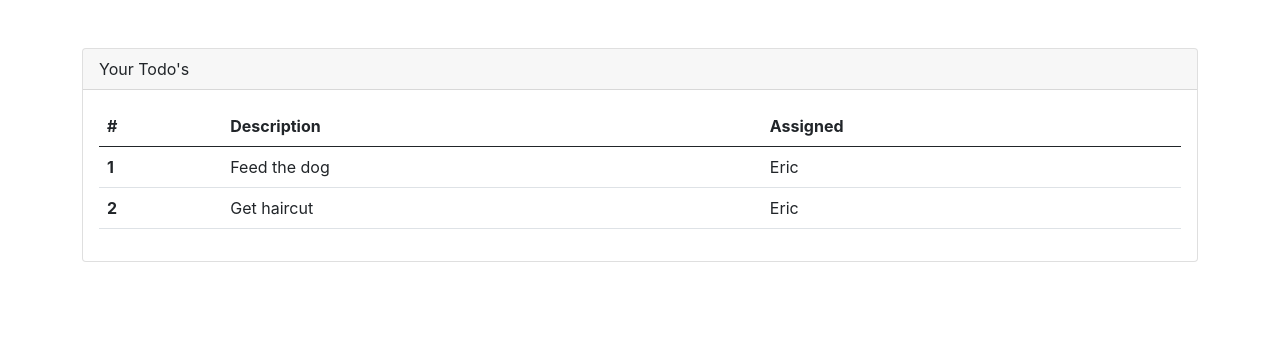
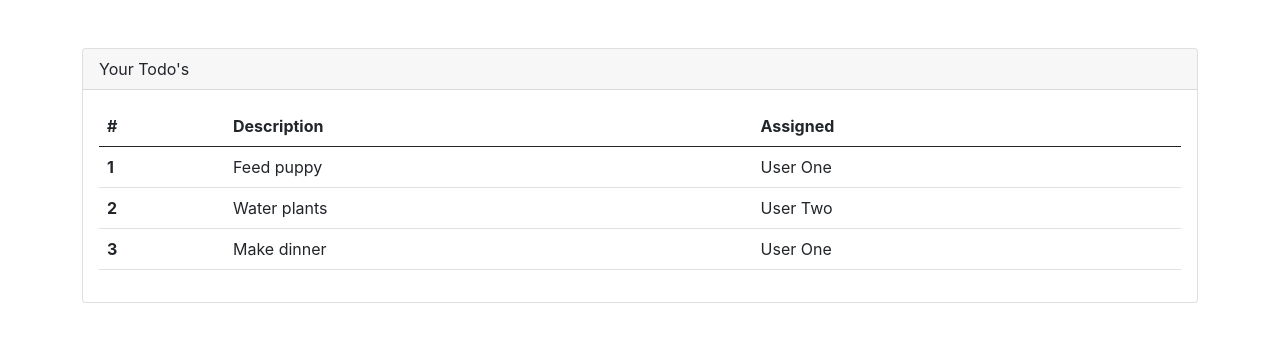
Before and after one commit to kristinaradeva1/React-Todos-Application, a React (Create React App) app: page / in a window 1280 px wide. Shown: the top 342 px of the page. Built offline with nearby package versions, Linux system fonts and the light colour scheme.

Commit message:
Passed data to the component dynamically

```diff
--- a/src/App.js
+++ b/src/App.js
@@ -2,6 +2,13 @@
 import TodoRowItem from './components/TodoRowItem';
 
 function App() {
+
+  const todos = [
+    {rowNumber: 1, rowDescription: 'Feed puppy', rowAssigned: 'User One'},
+    {rowNumber: 2, rowDescription: 'Water plants', rowAssigned: 'User Two'},
+    {rowNumber: 3, rowDescription: 'Make dinner', rowAssigned: 'User One'}
+  ]
+
   return (
     <div className="mt-5 container">
       <div className="card">
@@ -18,12 +25,21 @@
               </tr>
             </thead>
             <tbody>
-                <TodoRowItem/>
-                <tr>
-                  <th scope='row'>2</th>
-                  <td>Get haircut</td>
-                  <td>Eric</td>
-                </tr>
+                <TodoRowItem
+                rowNumber={todos[0].rowNumber}
+                rowDescription={todos[0].rowDescription}
+                rowAssigned={todos[0].rowAssigned}
+                />
+                <TodoRowItem
+                rowNumber={todos[1].rowNumber}
+                rowDescription={todos[1].rowDescription}
+                rowAssigned={todos[1].rowAssigned}
+                />
+                <TodoRowItem
+                rowNumber={todos[2].rowNumber}
+                rowDescription={todos[2].rowDescription}
+                rowAssigned={todos[2].rowAssigned}
+                />
               </tbody>
           </table>
         </div>
--- a/src/components/TodoRowItem.js
+++ b/src/components/TodoRowItem.js
@@ -1,10 +1,9 @@
-
-function TodoRowItem() {
+function TodoRowItem(props) {
     return (
         <tr>
-            <th scope='row'>1</th>
-            <td>Feed the dog</td>
-            <td>Eric</td>
+            <th scope='row'>{props.rowNumber}</th>
+            <td>{props.rowDescription}</td>
+            <td>{props.rowAssigned}</td>
         </tr>
     )
 }
```
